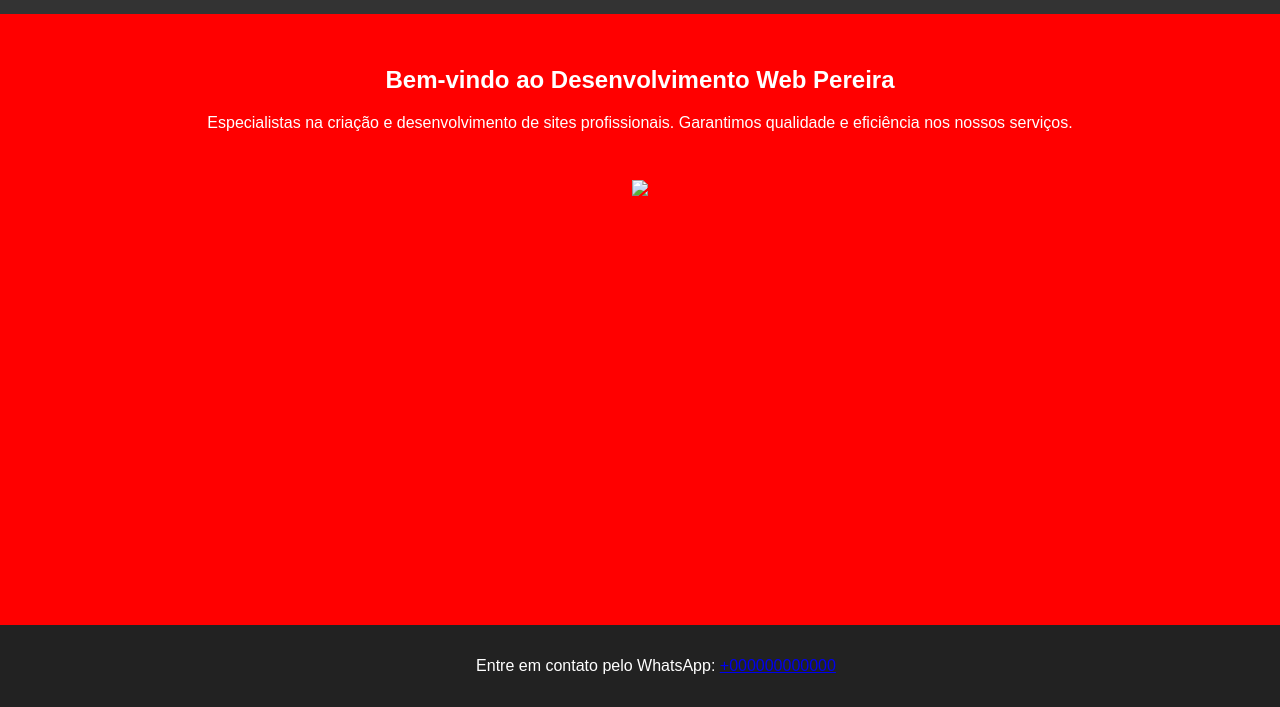
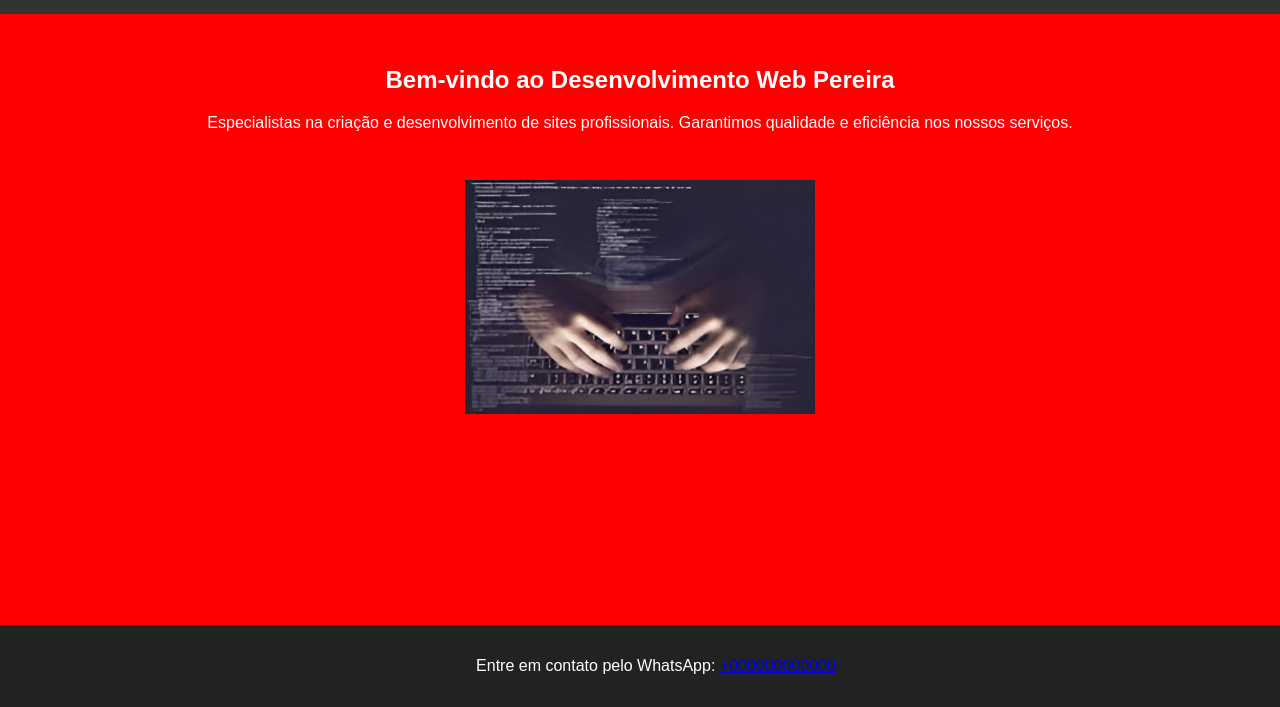
Before and after one commit to silvanogaspar/silvanogaspar2, a plain HTML site: page index.html in a window 1280 px wide. Shown: the part 93-800 px from the top of the page. Drawn offline with Linux system fonts and the light colour scheme; the site is published under a folder, as on GitHub Pages, so addresses that start at the root find nothing.

Commit message:
Update index.html

```diff
--- a/index.html
+++ b/index.html
@@ -26,7 +26,7 @@
         </section>
     </main>
 
-<img src="/imagem.jpeg" width="350" />
+<img src="imagem.jpeg" width="350"/>
 
 
     <footer>
```
